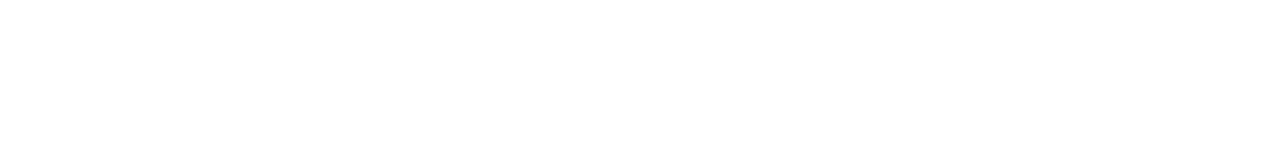
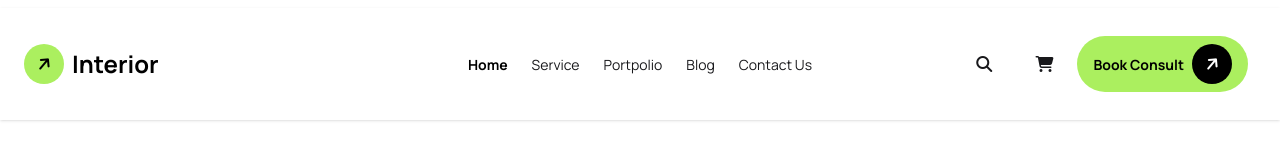
Before and after one commit to mohammadmostofa/tailwind-and-daisyUI-project-three, a plain HTML site: page index.html in a window 1280 px wide. Drawn offline with nearby package versions, Linux system fonts and the light colour scheme.

Commit message:
added navbar section done

```diff
--- a/index.html
+++ b/index.html
@@ -4,8 +4,127 @@
   <meta charset="UTF-8">
   <meta name="viewport" content="width=device-width, initial-scale=1.0">
   <title>Tailwind with Daisy UI project-Three</title>
+  <!-- tailwind and Daisy UI cdn link -->
+<link href="https://cdn.jsdelivr.net/npm/daisyui@5" rel="stylesheet" type="text/css" />
+<script src="https://cdn.jsdelivr.net/npm/@tailwindcss/browser@4"></script>
+
+<!-- fontawesome script link-->
+ <script src="https://kit.fontawesome.com/a9d83994ad.js" crossorigin="anonymous"></script>
+
+<!-- googlefont cdn link -->
+ <link rel="preconnect" href="https://fonts.googleapis.com">
+<link rel="preconnect" href="https://fonts.gstatic.com" crossorigin>
+<link href="https://fonts.googleapis.com/css2?family=Manrope:wght@200..800&display=swap" rel="stylesheet">
+
+<style>
+.font-manrope {
+  font-family: "Manrope", sans-serif;
+  }
+</style>
+
 </head>
-<body>
+<body class="font-manrope">
+
+
+<header class="container mx-auto">
+
+  <!-- nav start-->
+
+  <nav class="">
+
+    <div class="navbar bg-base-100 shadow-sm py-5  my-2 ">
+  <div class="navbar-start">
+
+
+    <div class="flex justify-center items-center text-center gap-2  p-4">
+
+     <div class="flex justify-center items-center text-center bg-[#ABEF5F] w-10 h-10 text-black rounded-full">
+      <i class="fa-solid fa-arrow-left rotate-130"></i>
+     </div>
+
+ <h2 class="text-2xl font-bold text-black ">Interior</h2>
+
+    </div>
+
+  </div>
+  <div class="navbar-center hidden lg:flex before:bg-none">
+    <ul class="menu menu-horizontal px-1 capitalize  ">
+
+      <li><a class="font-bold text-black " href="#">Home</a></li>
+      <li><a href="#">Service</a></li>
+      <li><a href="#">Portpolio</a></li>
+      <li><a href="#">blog</a></li>
+      <li><a href="#">contact us</a></li>
+
+    </ul>
+  </div>
+  <div class="navbar-end space-x-6 ">
+
+    <div class="space-x-10 sm:hidden md:block lg:block ">
+
+      <a href=""><i class="fa-solid fa-magnifying-glass"></i></a>
+    <a href=""><i class="fa-solid fa-cart-shopping "></i></a>
+
+    </div>
+
+   <div class="md:flex justify-center items-center text-center space-x-2 bg-[#ABEF5F] px-4 py-2 rounded-full sm:hidden ">
+
+    <div>
+      <a class="text-sm font-bold text-black " href="#">Book Consult</a>
+    </div>
+
+    <div class="flex justify-center items-center text-center bg-black w-10 h-10 text-white rounded-full">
+      <a href="#"><i class="fa-solid fa-arrow-left rotate-130 "></i></a>
+     </div>
+
+   </div>
+
+   <div class="dropdown">
+      <div tabindex="0" role="button" class="btn btn-ghost lg:hidden ">
+        <svg xmlns="http://www.w3.org/2000/svg" class="h-5 w-5" fill="none" viewBox="0 0 24 24" stroke="currentColor"> <path stroke-linecap="round" stroke-linejoin="round" stroke-width="2" d="M4 6h16M4 12h8m-8 6h16" /> </svg>
+      </div>
+      <ul
+        tabindex="0"
+        class="menu menu-sm dropdown-content bg-base-100 rounded-box z-1 mt-3 w-52 p-2 shadow">
+        <li><a>Item 1</a></li>
+        <li>
+          <a>Parent</a>
+          <ul class="p-2">
+            <li><a>Submenu 1</a></li>
+            <li><a>Submenu 2</a></li>
+          </ul>
+        </li>
+        <li><a>Item 3</a></li>
+      </ul>
+    </div>
+
+  </div>
+</div>
+
+  </nav>
+
+  <!-- nav end -->
+
+
+
+
+</header>
+
+
+<main>
+
+
+</main>
+
+
+<footer>
+
+
+</footer>
+
+
+
+
 
 </body>
 </html>
--- /dev/null
+++ b/tailwind.config.js
@@ -0,0 +1,8 @@
+/** @type {import('tailwindcss').Config} */
+module.exports = {
+  content: [],
+  theme: {
+    extend: {},
+  },
+  plugins: [],
+}
```
Also changed, not shown: images/Rectangle.png (added), images/Vector.png (added), images/article1.png (added), images/article2.png (added), images/article3.png (added), images/banner.png (added), images/bg.jpg (added), images/budget-planning.png (added), images/commercial.png (added), images/concept.png (added), images/flow-chart.png (added), images/img1.png (added), images/img2.png (added), images/img3.png (added), 4 more files.
